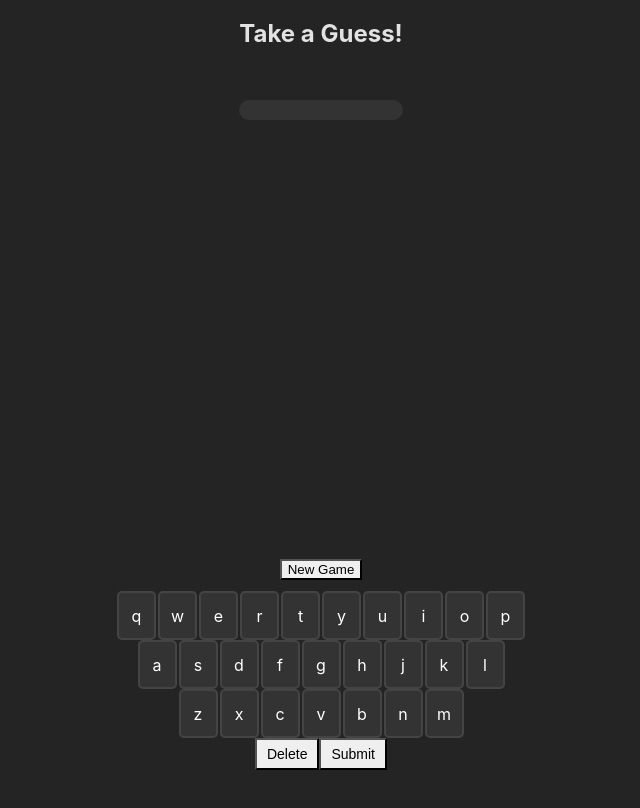
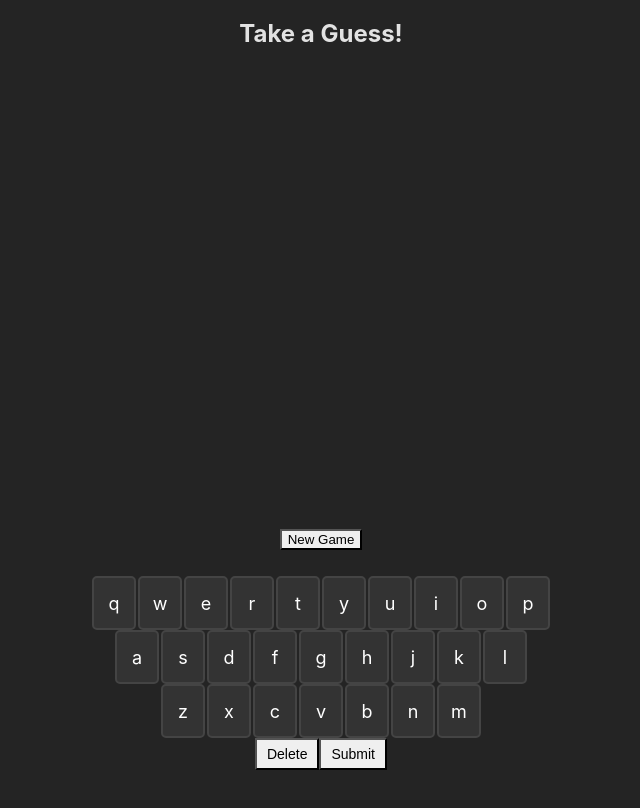
Before and after one commit to KramerJosh/WordGame, a React (Vite) app: page / in a window 1280 px wide. Shown: the top 808 px of the page, without its empty margins (319-959 px from the left). Built offline with nearby package versions, Linux system fonts and the light colour scheme.

Commit message:
another push to fix ios

```diff
--- a/src/index.css
+++ b/src/index.css
@@ -54,20 +54,14 @@ body {
 /* ✅ Static-size container for guesses and current guess */
 #guesses-container {
   width: 100%;
-  max-height: 375px; /* Set height to fit 5 guesses */
-  overflow: hidden; /* Hide scrollbars if content exceeds */
+  max-height: 375px;
+  overflow: hidden;
   display: flex;
   flex-direction: column;
   align-items: center;
   justify-content: flex-start;
-  padding: 10px;
-  box-sizing: border-box;
-  background-color: #333; /* To visually separate the container */
-  border-radius: 10px; /* Slight rounding for aesthetics */
-  margin-top: 0; /* No margin to ensure alignment */
-  overflow-y: auto; /* Allows scrolling only if there are more than 5 guesses */
-  scrollbar-width: none; /* Firefox-specific */
-  -ms-overflow-style: none;  /* Internet Explorer 10+ */
+  padding: 5px; /* Reduce padding */
+  gap: 4px; /* Adjust spacing between guess rows */
 }
 
 /* ✅ Current Guess inside static box */
@@ -85,7 +79,7 @@ body {
 /* ✅ New Game Button - Permanently above the keyboard */
 #new-game-container {
   position: fixed;
-  bottom: 210px; /* Moved up */
+  bottom: 240px; /* Moved up */
   left: 50%;
   transform: translateX(-50%);
   width: 100%;
@@ -199,6 +193,21 @@ textarea {
   cursor: pointer;
 }
 
+.letter-box {
+  width: 40px; /* Reduce width */
+  height: 45px; /* Reduce height */
+  font-size: 20px; /* Adjust font size accordingly */
+  display: flex;
+  justify-content: center;
+  align-items: center;
+  border: 2px solid #444;
+  background-color: #333;
+  color: white;
+  font-weight: bold;
+  text-transform: uppercase;
+  border-radius: 5px;
+}
+
 
 /* ✅ Mobile Responsiveness */
 @media (max-width: 500px) {
@@ -210,9 +219,9 @@ textarea {
     padding-bottom: 150px; /* More space for mobile devices */
   }
 
-  /* #new-game-container {
-    bottom: 120px; /* Extra space for mobile */
-  } */
+   /* #new-game-container { */
+    /* bottom: 120px; Extra space for mobile */
+/* } */
 
   #keyboard-container {
     margin-bottom: 0; /* Removed for consistency */
@@ -227,3 +236,11 @@ textarea {
     height: 45px;
     font-size: 16px;
   }
+
+  .letter-box {
+    width: 35px;
+    height: 40px;
+    font-size: 18px;
+  }
+
+}
```
